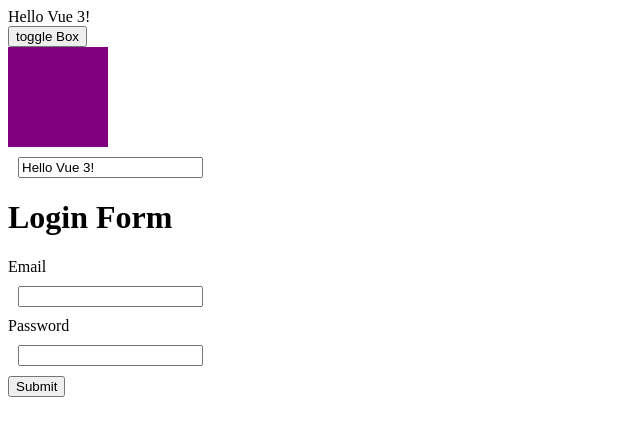
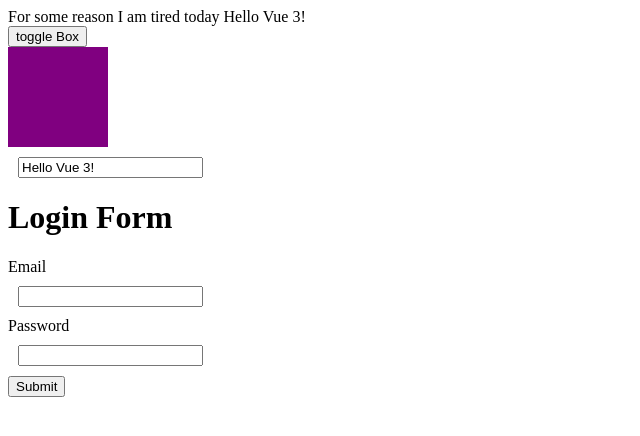
Before and after one commit to whitejamesthe2nd/learnVue, a plain HTML site: page index.html in a window 1280 px wide. Shown: the whole page, without its empty margins (0-640 px from the left). Drawn offline with nearby package versions, Linux system fonts and the light colour scheme.

Commit message:
not much progress today

```diff
--- a/index.html
+++ b/index.html
@@ -23,7 +23,7 @@
 <body>
     <div id='app' v-cloak>
         <div>
-
+            For some reason I am tired today
             {{greeting}}
         </div>
         <button @click.prevent='toggleBox'>toggle Box</button>
```
